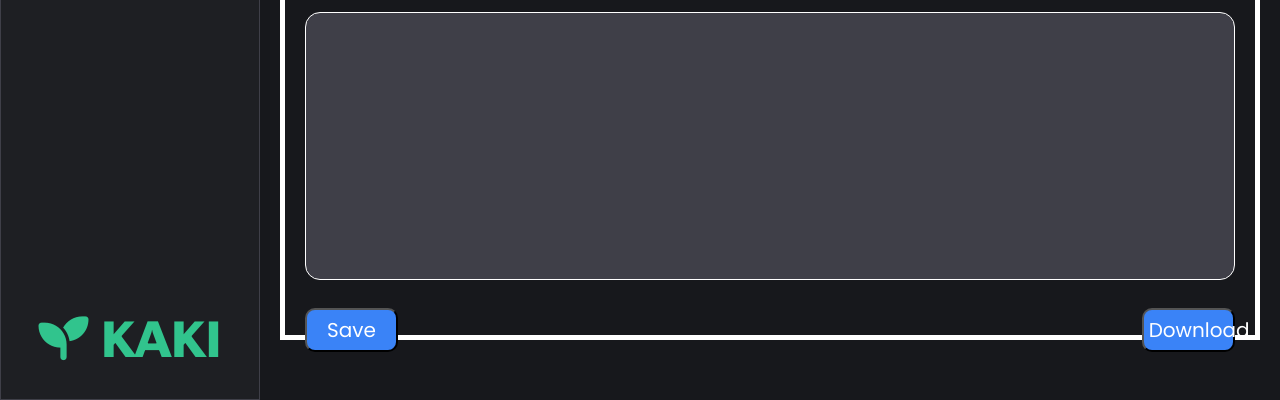
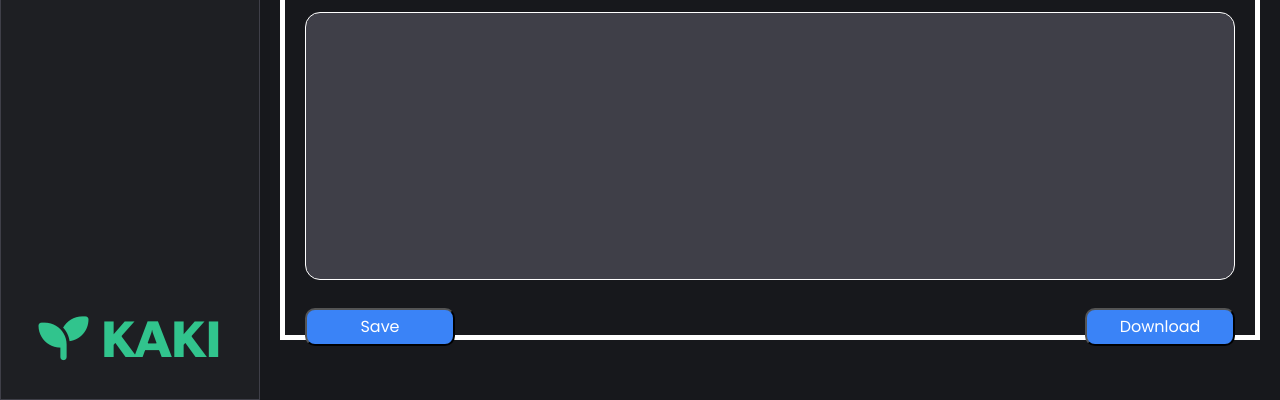
Before and after one commit to gangula-karthik/KAKI-App, a Flask app: page /Report_generation/Community_report in a window 1280 px wide. Shown: the part 400-800 px from the top of the page. Run offline with Flask 3, Linux system fonts and the light colour scheme; some libraries are stand-ins or nearby versions.

Commit message:
changed the report css for the button slightly so that the word dont exceed the button

```diff
--- a/static/Report.css
+++ b/static/Report.css
@@ -69,23 +69,23 @@ margin-top:2%;
 .buttonLeft{
 background-color:#3A83F7;
 border-radius: 10px;
-font-size:20px;
+font-size:100%;
 color:white;
 float:left;
 padding:0.5%;
 margin-top:3%;
-width: 10%;
+width: 150px;
 }
 
 .buttonRight{
 background-color:#3A83F7;
 border-radius: 10px;
-font-size:20px;
+font-size:100%;
 color:white;
 float:right;
 padding:0.5%;
 margin-top:3%;
-width: 10%;
+width: 150px;
 }
 
 button.buttonRight:hover{
```
